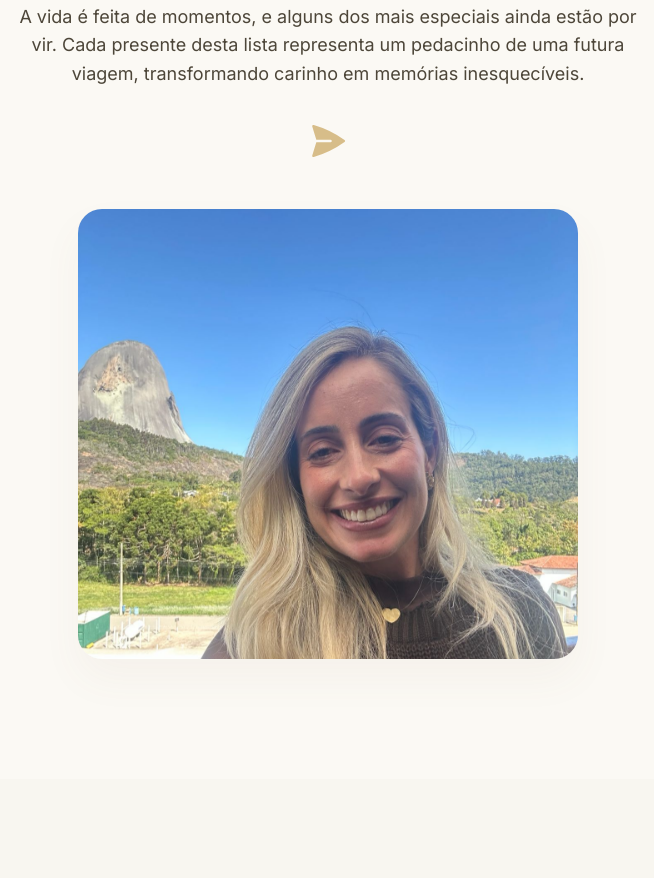
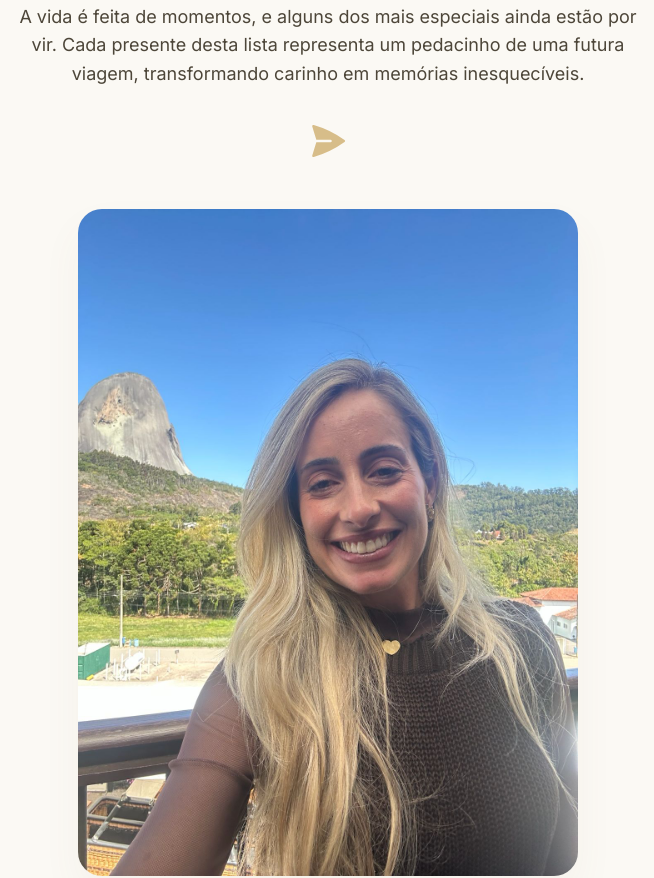
Before and after one commit to PedroLucasBastos/aniversarioThais, a plain HTML site: page index.html in a window 1280 px wide. Shown: the part 1016-1894 px from the top of the page, without its empty margins (312-966 px from the left). Drawn offline with nearby package versions, Linux system fonts and the light colour scheme; a web font is replaced by a local one.

Commit message:
Fix: Ajustando altura da imagem

```diff
--- a/Css/style.css
+++ b/Css/style.css
@@ -374,7 +374,7 @@ button {
   flex-direction: column;
   align-items: center;
   justify-content: center;
-  gap: 32px;
+  gap: 40px;
   opacity: 0;
   pointer-events: none;
   transition: opacity 0.4s ease;
@@ -585,23 +585,13 @@ button {
 
 .dream-image img {
   width: 100%;
-  height: 110%;
+  height: auto;
   object-fit: cover;
   object-position: center top;
-  will-change: transform;
-  transition: transform 0.1s linear;
+  display: block;
 }
 
-/* altura base para o parallax ter margem de movimento */
-.dream-image {
-  height: 360px;
-}
-
-@media (min-width: 768px) {
-  .dream-image {
-    height: 450px;
-  }
-}
+/* Container da imagem — sem altura fixa para exibir completa */
 
 /* ---------- Seção de Presentes ---------- */
 .section-gifts {
@@ -937,13 +927,7 @@ button {
     font-size: 16px;
   }
 
-  .dream-image {
-    height: 280px;
-  }
 
-  .dream-image img {
-    height: 110%;
-  }
 
   .gift-category-header {
     flex-direction: column;
--- a/Js/script.js
+++ b/Js/script.js
@@ -160,33 +160,7 @@ document.addEventListener('DOMContentLoaded', () => {
     }, 15000); // 15 seconds
   }
 
-  // ---------- Parallax scroll effect for the dream section image ----------
-  const dreamImg = document.querySelector('.dream-image img');
-  const dreamContainer = document.querySelector('.dream-image');
-
-  if (dreamImg && dreamContainer) {
-    const handleParallax = () => {
-      const rect = dreamContainer.getBoundingClientRect();
-      const viewportHeight = window.innerHeight;
-
-      // Check if the image container is visible in the viewport
-      if (rect.top < viewportHeight && rect.bottom > 0) {
-        // Calculate the percentage of the container's progress through the viewport
-        const scrollRange = viewportHeight + rect.height;
-        const scrollOffset = viewportHeight - rect.top;
-        const progress = Math.min(Math.max(scrollOffset / scrollRange, 0), 1); // Clamp between 0 and 1
-
-        // Translate the image vertically from 0% (enters viewport) to -10% (leaves viewport)
-        // Since image has height: 110%, this shifts it upward smoothly as we scroll down
-        const translateY = -10 * progress;
-        dreamImg.style.transform = `translateY(${translateY}%)`;
-      }
-    };
-
-    window.addEventListener('scroll', handleParallax, { passive: true });
-    // Trigger once on load to set initial position
-    handleParallax();
-  }
+  // ---------- Parallax desativado: imagem dream exibe altura completa ----------
 
   // ---------- Navegação para a página de pagamento ----------
   // Usa delegação de eventos na seção de presentes para maior performance.
--- a/index.html
+++ b/index.html
@@ -38,8 +38,8 @@
         <a href="pages/confirmacao.html">Confirme sua presença</a>
       </nav>
 
-      <a href="pages/confirmacao.html" class="header-cta btn-primary" style="padding: 10px 24px; font-size: 11px;">
-        Confirme sua presença
+      <a href="#presentes" class="header-cta btn-primary" style="padding: 10px 24px; font-size: 11px;">
+        Conheça os Presentes
       </a>
 
       <button class="mobile-menu-btn" aria-label="Abrir menu">
@@ -94,6 +94,9 @@
         </p>
         <a href="#presentes" class="btn-primary hero-cta">
           Conheça os presentes
+        </a>
+        <a href="pages/confirmacao.html" class="btn-primary hero-cta">
+          Confirme sua presença
         </a>
       </div>
     </section>
```
